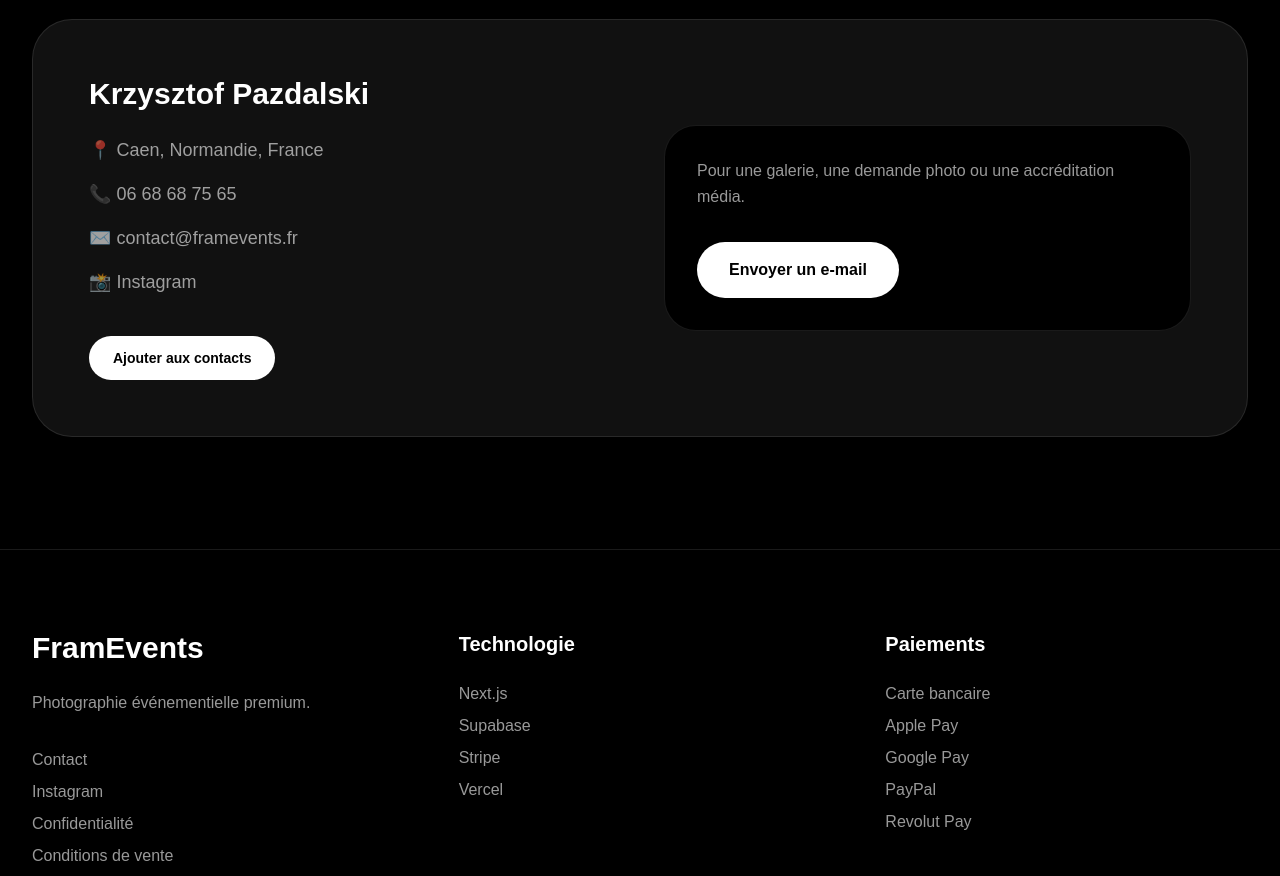
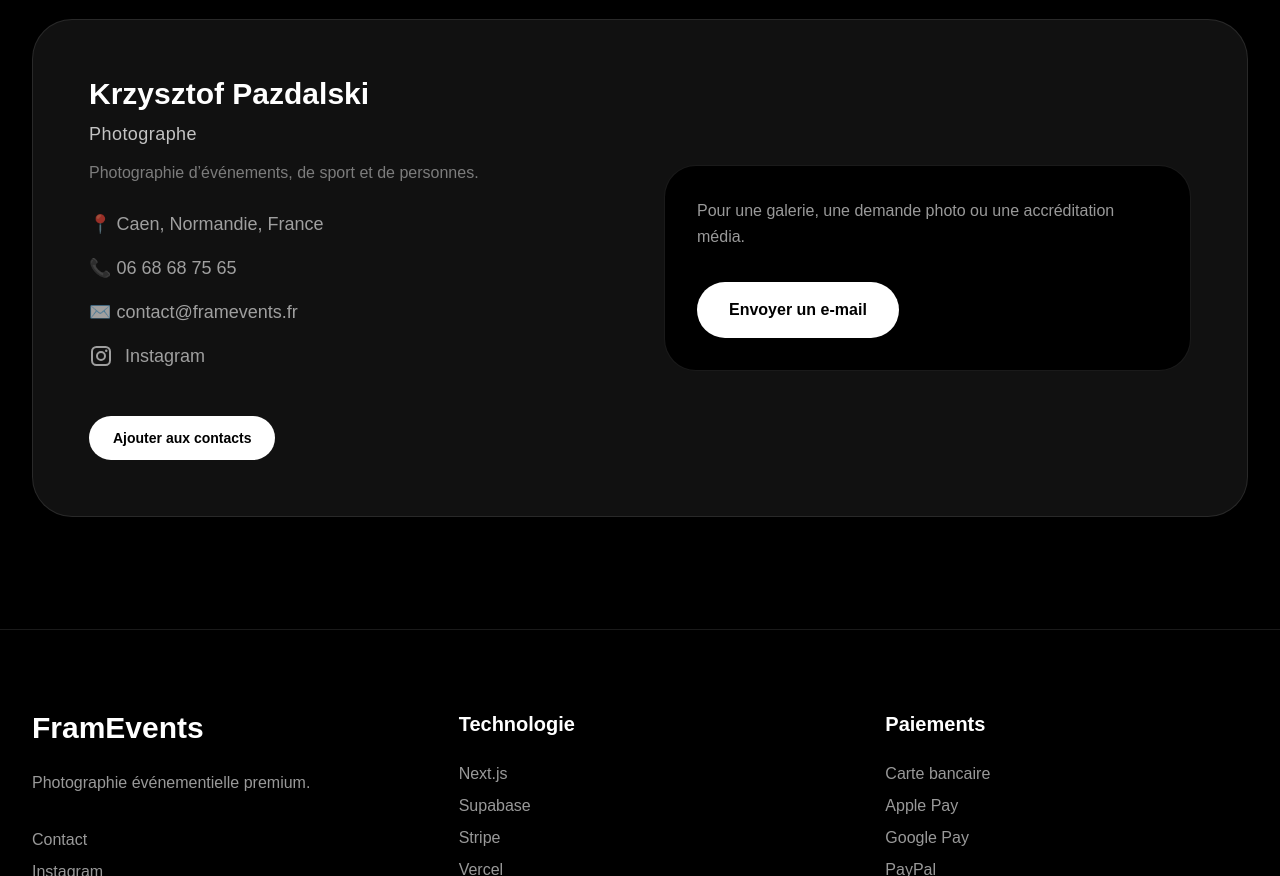
Before and after one commit to pazdalski-k/framevents, a Next.js app: page / in a window 1280 px wide. Shown: the part 4760-5636 px from the top of the page. Built offline with nearby package versions, Linux system fonts and the light colour scheme; no server answers; the database is empty.

Commit message:
Improve FramEvents contact card

```diff
--- a/app/page.tsx
+++ b/app/page.tsx
@@ -710,9 +710,17 @@
         <div className="rounded-[36px] border border-white/10 bg-[#111111] p-8 md:rounded-[40px] md:p-14">
           <div className="grid items-center gap-12 md:grid-cols-2">
             <div>
-              <h3 className="mb-6 text-3xl font-bold">
+              <h3 className="mb-2 text-3xl font-bold">
                 Krzysztof Pazdalski
               </h3>
+
+              <p className="mb-3 text-lg font-medium tracking-wide text-white/75">
+                Photographe
+              </p>
+
+              <p className="mb-6 max-w-xl text-base leading-relaxed text-white/45">
+                Photographie d’événements, de sport et de personnes.
+              </p>
 
               <div className="space-y-4 text-lg text-white/60">
                 <p>📍 Caen, Normandie, France</p>
@@ -737,7 +745,17 @@
                   rel="noopener noreferrer"
                   className="block transition hover:text-white"
                 >
-                  📸 Instagram
+                  <span className="inline-flex items-center gap-3">
+                    <svg
+                      aria-hidden="true"
+                      viewBox="0 0 24 24"
+                      className="h-6 w-6"
+                      fill="currentColor"
+                    >
+                      <path d="M7.5 2h9A5.5 5.5 0 0 1 22 7.5v9a5.5 5.5 0 0 1-5.5 5.5h-9A5.5 5.5 0 0 1 2 16.5v-9A5.5 5.5 0 0 1 7.5 2Zm0 2A3.5 3.5 0 0 0 4 7.5v9A3.5 3.5 0 0 0 7.5 20h9a3.5 3.5 0 0 0 3.5-3.5v-9A3.5 3.5 0 0 0 16.5 4h-9Zm9.75 1.5a1.25 1.25 0 1 1 0 2.5 1.25 1.25 0 0 1 0-2.5ZM12 7a5 5 0 1 1 0 10 5 5 0 0 1 0-10Zm0 2a3 3 0 1 0 0 6 3 3 0 0 0 0-6Z"/>
+                    </svg>
+                    <span>Instagram</span>
+                  </span>
                 </a>
 
                 <a
```
